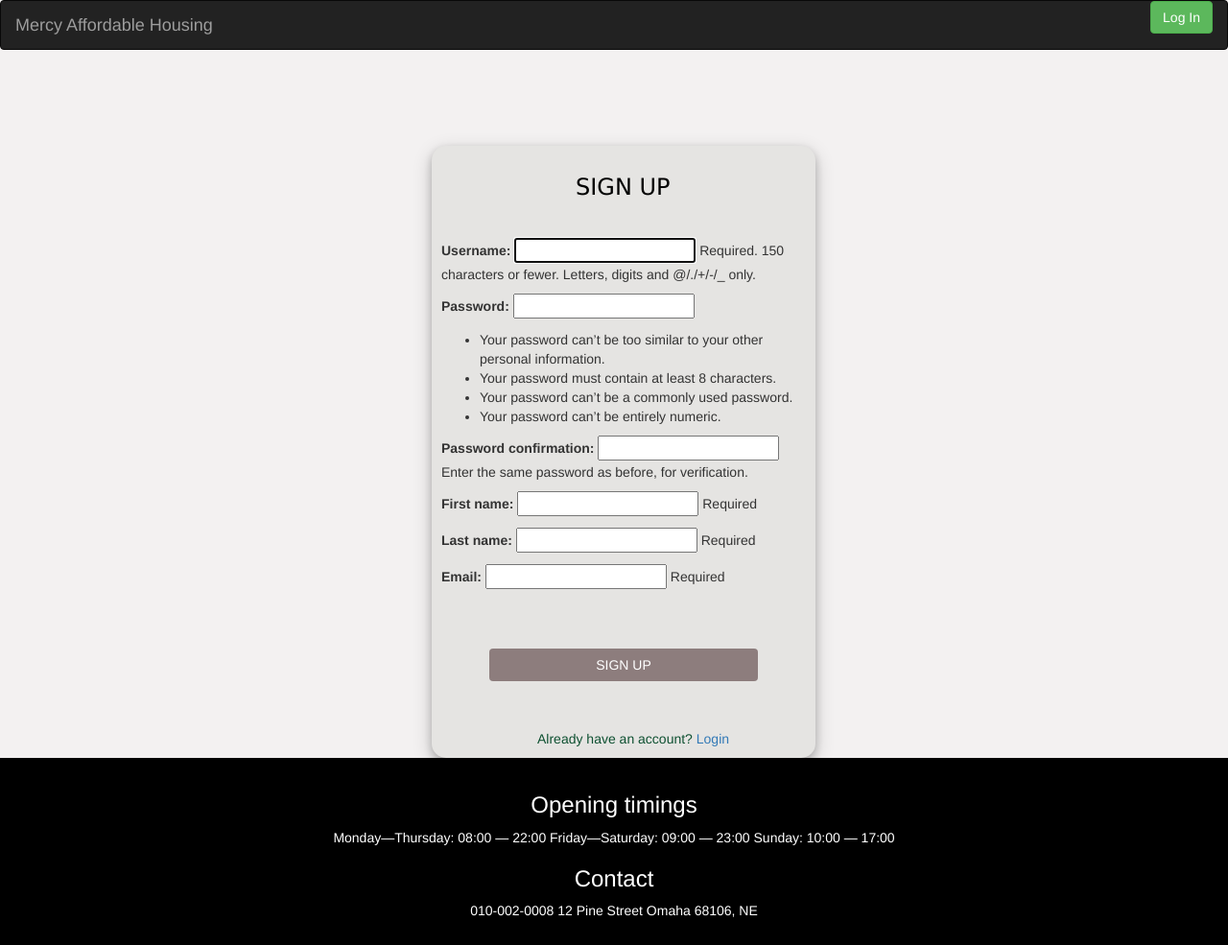
After one commit to Sujatha-Renga/ISQA_8210_Assign5, a Django app: page /user/signup in a window 1280 px wide. The commit adds this page. Shown: the whole page at 96% size. Run offline with Django 4.2, Linux system fonts and the light colour scheme; some libraries are stand-ins or nearby versions.

Commit message:
Design & signup
Design of forms, login, signup page is updated and signup functionality is added

```diff
--- a/static/css/login.css
+++ b/static/css/login.css
@@ -9,9 +9,11 @@ html {
 }
 
 .user_card {
-    width: 350px;
-    margin-top: auto;
+    width: 400px;
+    padding: 50px;
+    margin-top: 100px;
     margin-bottom: auto;
+    margin-left: 450px;
     background: #e5e4e2;
     position: relative;
     display: flex;
@@ -21,18 +23,39 @@ html {
     box-shadow: 0 4px 8px 0 rgba(0, 0, 0, 0.2), 0 6px 20px 0 rgba(0, 0, 0, 0.19);
     -webkit-box-shadow: 0 4px 8px 0 rgba(0, 0, 0, 0.2), 0 6px 20px 0 rgba(0, 0, 0, 0.19);
     -moz-box-shadow: 0 4px 8px 0 rgba(0, 0, 0, 0.2), 0 6px 20px 0 rgba(0, 0, 0, 0.19);
-    border-radius: 5px;
+    border-radius: 15px;
 
 }
 
 .form_container {
-    margin-top: 20px;
+    margin-top: 30px;
+
+
 }
 
 #form-title {
     color: black;
-    font-family: 'Big Shoulders Text', cursive
+    margin-left: 20px;
+    font-family:Verdana,sans-serif;
+}
 
+.pwresetlink {
+    justify-content: center;
+    margin-left: 100px;
+    color: #0f5132;
+}
+
+.usersignupcard {
+
+    color: #0c63e4;
+}
+
+.loginheader {
+    margin-left: 120px;
+}
+
+.loginbtn {
+    margin-left: 150px;
 }
 
 .login_btn {
@@ -47,7 +70,7 @@ html {
 }
 
 .login_container {
-    padding: 0 2rem;
+    padding: 50px;
 }
 
 .input-group-text {
--- a/templates/base.html
+++ b/templates/base.html
@@ -5,6 +5,8 @@
     <meta name="viewport" content="width=device-width, initial-scale=1">
     <link rel="stylesheet" href="{% static 'css/home.css' %}">
     <link rel="stylesheet" href="{% static 'css/login.css' %}">
+    <link rel="stylesheet" href="{% static 'css/workorder.css' %}">
+
     <link rel="stylesheet" href="https://maxcdn.bootstrapcdn.com/bootstrap/3.3.7/css/bootstrap.min.css">
     <script src="https://ajax.googleapis.com/ajax/libs/jquery/3.2.1/jquery.min.js"></script>
     <script src="https://maxcdn.bootstrapcdn.com/bootstrap/3.3.7/js/bootstrap.min.js"></script>
@@ -33,8 +35,8 @@
                 {% if user.is_authenticated %}
                     <ul class="nav navbar-nav">
                         <li><a href="{% url 'home' %}">Home</a></li>
-                        <li><a href="#">About</a></li>
-                        <li><a href="#">Contact</a></li>
+                        <li><a href="#aboutpage">Contact</a></li>
+                        <li><a href="#">Dashboard</a></li>
                         {% if user.is_superuser %}
                             <li><a href="{% url 'workorder_list' %}">WorkOrder</a></li>
                         {% elif user.is_staff %}
@@ -50,7 +52,7 @@
                         <li class="dropdown">
                             <a href="#" class="dropdown-toggle" data-toggle="dropdown" role="button"
                                aria-expanded="false">
-                                Welcome ,{{ user.username }}<span class="caret"></span>
+                                Welcome,{{ user.username }}<span class="caret"></span>
                             </a>
                             <ul class="dropdown-menu" role="menu">
                                 {% if user.is_superuser %}
@@ -64,12 +66,40 @@
                         <a href="{% url 'login' %}" class="btn btn-success">Log In</a>
                     {% endif %}
                 </ul>
-
             </div>
         </div>
     </nav>
     {% block content %}
     {% endblock %}
+    <a id="aboutpage">
+    <footer class="mah-center mah-black mah-padding-16">
+        <div class="container">
+        <div class="row-flex">
+            <div class="opening-time">
+                <h3>
+                    Opening timings
+                </h3>
+                <p>
+                    <span>Monday—Thursday: 08:00 — 22:00</span>
+                    <span>Friday—Saturday: 09:00 — 23:00 </span>
+                    <span>Sunday: 10:00 — 17:00</span>
+                </p>
+            </div>
+            <div class="contact-address">
+                <h3>
+                    Contact
+                </h3>
+                <p>
+                    <span>010-002-0008</span>
+                    <span>12 Pine Street</span>
+                    <span>Omaha 68106, NE</span>
+                </p>
+
+            </div>
+        </div>
+        </div>
+    </footer>
+    </a>
     {% block pagination %}
         {% if is_paginated %}
             <div class="pagination">
@@ -96,5 +126,6 @@
     <script src="https://stackpath.bootstrapcdn.com/bootstrap/4.3.1/js/bootstrap.min.js"
             integrity="sha384-JjSmVgyd0p3pXB1rRibZUAYoIIy6OrQ6VrjIEaFf/nJGzIxFDsf4x0xIM+B07jRM"
             crossorigin="anonymous"></script>
+</header>
 </body>
 </html>
--- /dev/null
+++ b/templates/registration/signup.html
@@ -0,0 +1,35 @@
+<!DOCTYPE html>
+<html lang="en">
+{% extends 'base.html' %}
+{% load static %}
+{% block content %}
+<head>
+    <title>sign up</title>
+</head>
+
+<body>
+	<div class="d-flex justify-content-center h-100">
+        <div class="user_card">
+            <div class="loginheader">
+				<h3 id="form-title">SIGN UP</h3>
+            </div>
+				<div class="d-flex justify-content-center form_container">
+
+					<form method="POST">
+						{% csrf_token %}
+                        {{ user_form.as_p }}
+				   		<div class="d-flex justify-content-center mt-3 login_container">
+				 			<input class="btn login_btn" type="submit" value="SIGN UP">
+				   		</div>
+                        <div class="pwresetlink">
+						    Already have an account? <a href="{% url 'login' %}" class="ml-2">Login</a>
+                        </div>
+					</form>
+				</div>
+
+
+		</div>
+	</div>
+{% endblock %}
+</body>
+</html>
--- a/templates/workorder/update_workorder.html
+++ b/templates/workorder/update_workorder.html
@@ -7,7 +7,11 @@
             <form class="form" method="post">
                 {% csrf_token %}
                 {{ form | crispy }}
-                <a class="btn btn-dark mt-3" href="{% url 'workorder_list' %}">Go Back</a>
+                <br>
+                <br>
+                <br>
+                <br>
+                <a class="btn btn-success mt-3" href="{% url 'workorder_list' %}">Go Back</a>
                 <button type="submit" class="btn btn-success mt-3">Save</button>
                 <br>
             </form>
--- a/templates/workorder/workorder_list.html
+++ b/templates/workorder/workorder_list.html
@@ -7,15 +7,16 @@
     <div style="max-width:100%; min-width: 850px" class="card mb-4">
         <div class="card-header">
             <i class="fas fa-table me-1"></i>
-
             {% if user.is_staff %}
-                <ul class="nav navbar-nav text" style="float:right">
+                <div>
+                    <ul class="nav navbar-nav navbar-right" style="float:right">
                         <li><a class="btn btn-info" href="{% url 'create_workorder' %}">Create Order</a></li>
                         &nbsp &nbsp
                         <li><a class="btn btn-info" style="float:right" href="{% url 'view_pdf' %}">Export to PDF</a></li>
                         <li><a class="btn btn-info" style="float:right" href="{% url 'export_filter_work' %}">Export to
                             Excel</a></li>
                     </ul>
+                </div>
             {% endif %}
         </div>
         <div class="card-body">
--- a/user/urls.py
+++ b/user/urls.py
@@ -1,5 +1,5 @@
 
-
+from.import views
 from django.urls import path
 from .views import ChangePwView, PwResetView, PwResetDoneView, PwResetConfirmView, PwResetCompleteView
 
@@ -10,4 +10,5 @@ urlpatterns = [
     path('password-reset/done/', PwResetDoneView.as_view(), name='pw_reset_done'),
     path('reset/<uidb64>/<token>/', PwResetConfirmView.as_view(), name='pw_reset_confirm'),
     path('reset/done/', PwResetCompleteView.as_view(), name='pw_reset_complete'),
+    path('signup', views.signup, name='signup'),
 ]
--- a/user/views.py
+++ b/user/views.py
@@ -4,6 +4,10 @@ from django.contrib.auth.views import PasswordChangeView, PasswordResetView, Pas
     PasswordResetConfirmView, PasswordResetCompleteView
 from django.contrib.auth.forms import PasswordChangeForm, PasswordResetForm
 from django.contrib.auth.mixins import LoginRequiredMixin
+from django.contrib.auth import authenticate, login
+from .forms import *
+from .models import *
+from django.shortcuts import redirect
 
 
 class ChangePwView(LoginRequiredMixin, PasswordChangeView):
@@ -29,3 +33,19 @@ class PwResetConfirmView(PasswordResetConfirmView):
 
 class PwResetCompleteView(PasswordResetCompleteView):
     template_name = 'registration/pw_reset_complete.html'
+
+
+def signup(request):
+    if request.method == 'POST':
+        user_form = CreateUserAccountForm(request.POST)
+        if user_form.is_valid():
+            user_form.save()
+
+            username = user_form.cleaned_data.get('username')
+            password = user_form.cleaned_data.get('password1')
+            user = authenticate(username=username, password=password)
+            login(request, user)
+            return redirect("/")
+    else:
+        user_form = CreateUserAccountForm()
+    return render(request, 'registration/signup.html', {'user_form': user_form})
```
Also changed, not shown: MAH_V5/settings.py (+8 -3 lines), static/css/workorder.css (added, +160 -0 lines), templates/home.html (+0 -31 lines), templates/registration/login.html (+5 -3 lines), templates/workorder/workorder_detail.html (+10 -1 lines), static/css/home.css (line endings or trailing spaces). Lines whose indentation alone changed are shown as unchanged.
